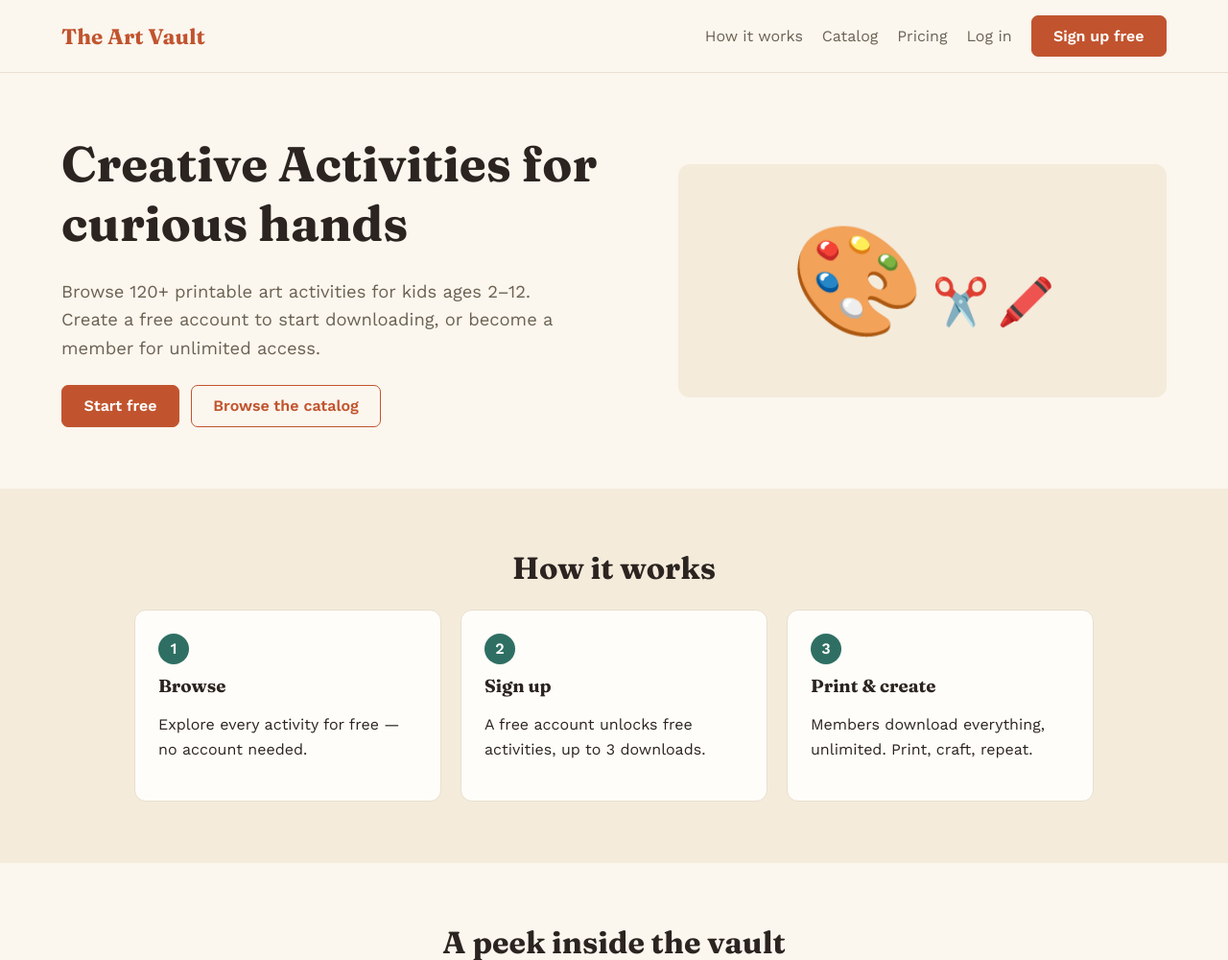
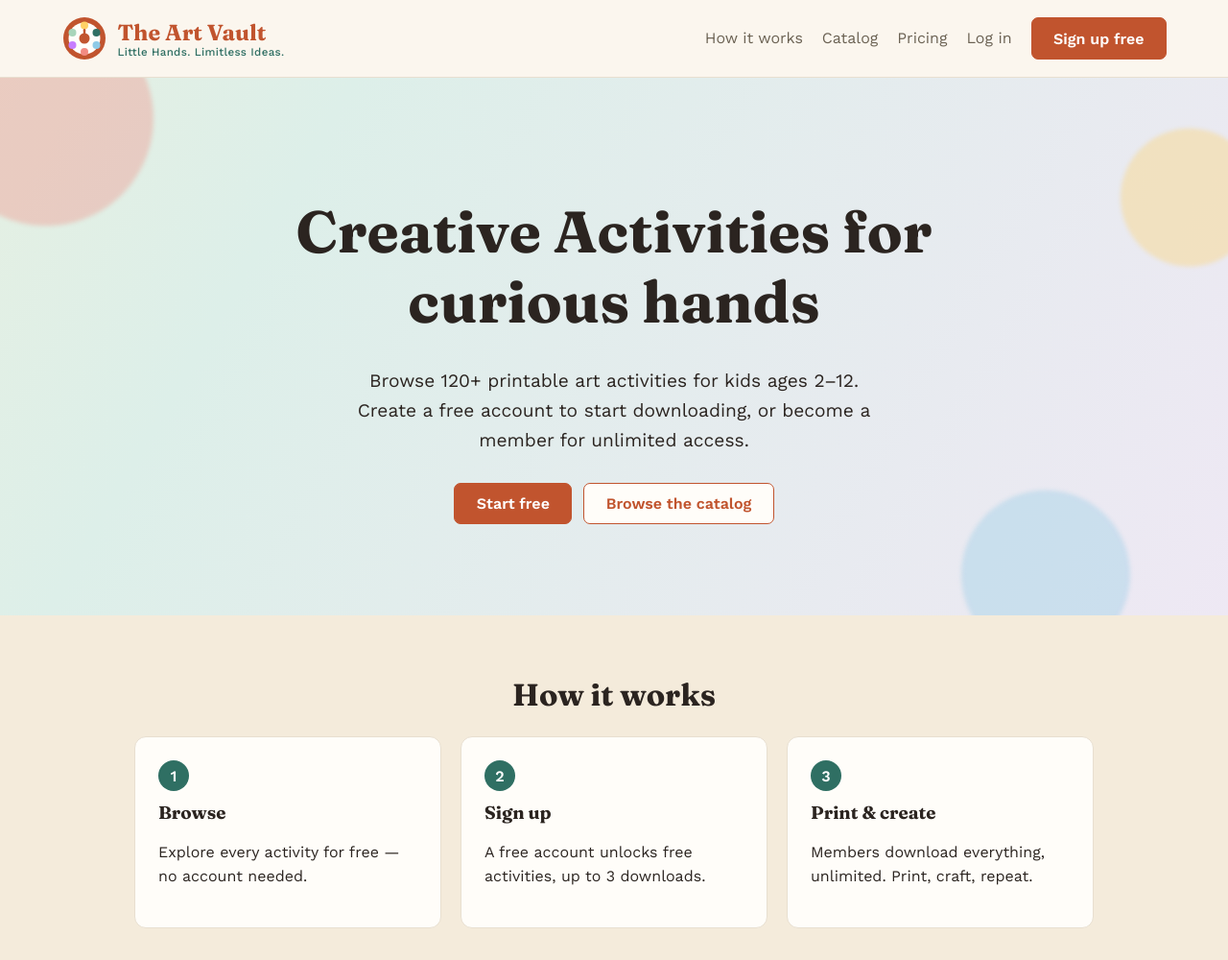
Before and after one commit to PramodSharmaGit/ArtVaultAI, a FastAPI app: page / in a window 1280 px wide. Shown: the top 1000 px of the page at 96% size. Run offline with FastAPI, Linux system fonts and the light colour scheme.

Commit message:
Animated hero, new logo with tagline and favicon

```diff
--- a/app/static/css/landing.css
+++ b/app/static/css/landing.css
@@ -2,15 +2,30 @@
 .nav { border-bottom: 1px solid var(--border); flex-wrap: wrap; gap: .5rem; }
 .nav nav { display: flex; align-items: center; gap: 1.25rem; flex-wrap: wrap; }
 .nav nav a:not(.btn) { text-decoration: none; color: var(--text-muted); }
-.logo { font: 700 1.4rem var(--font-display); text-decoration: none; color: var(--accent); }
+.logo { display: flex; align-items: center; gap: .65rem; text-decoration: none; }
+.logo-mark { width: 3rem; height: 3rem; flex: none; transition: transform .4s; }
+.logo:hover .logo-mark { transform: rotate(60deg); }
+.logo-text { display: flex; flex-direction: column; line-height: 1.15; }
+.logo-name { font: 700 1.45rem var(--font-display); color: var(--accent); }
+.logo-tag { font-size: .72rem; letter-spacing: .03em; color: var(--support); font-weight: 500; }
 .footer { border-top: 1px solid var(--border); color: var(--text-muted); font-size: .9rem; }
 
-.hero { display: grid; grid-template-columns: 1.2fr 1fr; gap: 2rem; align-items: center; padding: 4rem 5%; }
-.hero h1 { font-size: clamp(2rem, 5vw, 3.2rem); }
-.lead { font-size: 1.15rem; color: var(--text-muted); max-width: 34rem; }
-.cta { display: flex; gap: .75rem; flex-wrap: wrap; margin-top: 1.5rem; }
-.hero-art { font-size: 7rem; text-align: center; background: var(--bg-section); border-radius: var(--radius-card); padding: 2rem; }
-.hero-art span { font-size: 3rem; margin-left: .5rem; }
+.hero { position: relative; overflow: hidden; min-height: 70vh; display: grid; place-items: center; text-align: center; padding: 5rem 5%;
+  background: linear-gradient(120deg, #FFE5D0, #FFF1CC, #DDEFE9, #F3E6F7); background-size: 300% 300%; animation: hero-bg 16s ease infinite; }
+.hero-text { position: relative; z-index: 1; max-width: 44rem; }
+.hero h1 { font-size: clamp(2.2rem, 6vw, 3.8rem); }
+.lead { font-size: 1.2rem; color: var(--text); max-width: 36rem; margin: 0 auto; }
+.cta { display: flex; gap: .75rem; flex-wrap: wrap; justify-content: center; margin-top: 1.75rem; }
+.hero .btn-outline { background: var(--bg-card); }
+
+.blob { position: absolute; border-radius: 50%; filter: blur(2px); opacity: .35; animation: float 12s ease-in-out infinite; }
+.b1 { width: 14rem; height: 14rem; background: #F28B82; left: -4rem; top: -3rem; }
+.b2 { width: 11rem; height: 11rem; background: #8ECAE6; right: 8%; bottom: -3rem; animation-delay: -4s; }
+.b3 { width: 9rem; height: 9rem; background: #FFD166; right: -2rem; top: 10%; animation-delay: -7s; }
+
+@keyframes hero-bg { 0%, 100% { background-position: 0% 50%; } 50% { background-position: 100% 50%; } }
+@keyframes float { 0%, 100% { transform: translateY(0) rotate(-6deg); } 50% { transform: translateY(-22px) rotate(8deg); } }
+@media (prefers-reduced-motion: reduce) { .hero, .blob { animation: none; } }
 
 .section { padding: 4rem 5%; }
 .section.alt { background: var(--bg-section); }
@@ -37,6 +52,6 @@
 .plan.member h3 { color: var(--accent); }
 
 @media (max-width: 720px) {
-  .hero { grid-template-columns: 1fr; padding: 2.5rem 5%; }
-  .hero-art { font-size: 4rem; }
+  .logo-tag { display: none; }
+  .hero { min-height: 60vh; padding: 3rem 5%; }
 }
--- a/app/templates/base.html
+++ b/app/templates/base.html
@@ -4,12 +4,30 @@
   <meta charset="utf-8">
   <meta name="viewport" content="width=device-width, initial-scale=1">
   <title>{% block title %}The Art Vault{% endblock %}</title>
+  <link rel="icon" type="image/svg+xml" href="{{ url_for('static', path='images/favicon.svg') }}">
   <link rel="stylesheet" href="{{ url_for('static', path='css/theme.css') }}">
   {% block head %}{% endblock %}
 </head>
 <body>
   <header class="nav">
-    <a class="logo" href="/">The Art Vault</a>
+    <a class="logo" href="/" aria-label="The Art Vault home">
+      <svg class="logo-mark" viewBox="0 0 48 48" aria-hidden="true">
+        <circle cx="24" cy="24" r="22" fill="#C1542E"/>
+        <circle cx="24" cy="24" r="16.5" fill="#FFFDF9"/>
+        <circle cx="24" cy="10.5" r="4" fill="#FFD166"/>
+        <circle cx="36.5" cy="18" r="4" fill="#2F6F63"/>
+        <circle cx="36.5" cy="31" r="4" fill="#8ECAE6"/>
+        <circle cx="24" cy="38" r="4" fill="#F28B82"/>
+        <circle cx="11.5" cy="31" r="4" fill="#C77DFF"/>
+        <circle cx="11.5" cy="18" r="4" fill="#A8D5BA"/>
+        <circle cx="24" cy="24" r="5.5" fill="#C1542E"/>
+        <rect x="22.8" y="14" width="2.4" height="8" rx="1.2" fill="#C1542E"/>
+      </svg>
+      <span class="logo-text">
+        <span class="logo-name">The Art Vault</span>
+        <span class="logo-tag">Little Hands. Limitless Ideas.</span>
+      </span>
+    </a>
     <nav>
       <a href="/#how-it-works">How it works</a>
       <a href="/#catalog">Catalog</a>
--- a/app/templates/landing.html
+++ b/app/templates/landing.html
@@ -6,6 +6,9 @@
 
 {% block content %}
 <section class="hero">
+  <div class="floaters" aria-hidden="true">
+    <i class="blob b1"></i><i class="blob b2"></i><i class="blob b3"></i>
+  </div>
   <div class="hero-text">
     <h1>Creative Activities for curious hands</h1>
     <p class="lead">Browse 120+ printable art activities for kids ages 2–12. Create a free account to start downloading, or become a member for unlimited access.</p>
@@ -14,7 +17,6 @@
       <a class="btn btn-outline" href="#catalog">Browse the catalog</a>
     </div>
   </div>
-  <div class="hero-art" aria-hidden="true">🎨<span>✂️</span><span>🖍️</span></div>
 </section>
 
 <section id="how-it-works" class="section alt">
```
Also changed, not shown: AGENTS.md (+1 -0 lines), app/static/images/favicon.svg (added).
